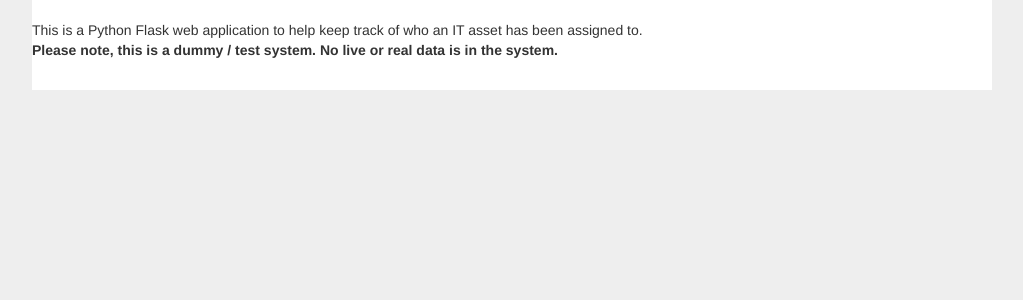
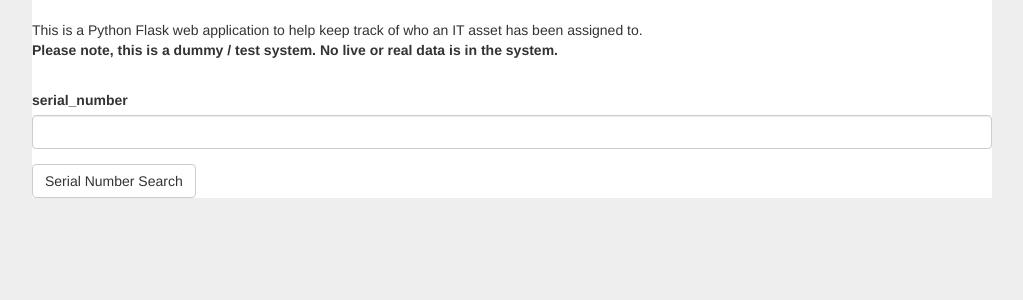
Before and after one commit to geektechdude/qa-se-webapp, a Flask app: page / in a window 1280 px wide; the page is wider, and only the part inside the window is pictured. Shown: the part 62-362 px from the top of that part, without its empty margins (128-1151 px from the left). Run offline with Flask 2, Linux system fonts and the light colour scheme; the visitor is signed in with stand-in values (Sample User, id 1); data comes from the database, SQL or seed files in the repository; some libraries are stand-ins or nearby versions.

Commit message:
Added Search Box to Index
Can now search for assets, results appear on results_asset.html as a table

```diff
--- a/flaskwebapp/app/main/forms.py
+++ b/flaskwebapp/app/main/forms.py
@@ -24,3 +24,11 @@ class AddAsset(FlaskForm):
     def validate_serial_number(self, field):
         if Asset.query.filter_by(serial_number=field.data.lower()).first():
             raise ValidationError('Serial Number already exists.')
+
+class SearchAsset(FlaskForm):
+    search_criteria = StringField('serial_number', validators=[
+        DataRequired(), Length(1, 12),
+        Regexp('^[A-Za-z][A-Za-z0-9_.]*$', 0,
+               'Serial Number must have only letters, numbers, dots or '
+               'underscores')])
+    submit = SubmitField('Serial Number Search')
--- a/flaskwebapp/app/main/views.py
+++ b/flaskwebapp/app/main/views.py
@@ -1,13 +1,17 @@
 from flask import render_template, redirect, request, url_for, flash
 from flask_login import login_required, current_user
-from .forms import AddAsset
+from .forms import AddAsset, SearchAsset
+from .tables import Results
 from . import main
 from .. import db
 from ..models import Asset
 
-@main.route('/', methods=['GET'])
+@main.route('/', methods=['GET', 'POST'])
 def index():
-    return render_template('views/index.html')
+    search = SearchAsset(request.form)
+    if request.method == 'POST':
+        return search_results(search)
+    return render_template('views/index.html', form=search)
 
 @main.route('/asset/add', methods=['GET','POST'])
 @login_required
@@ -23,3 +27,21 @@ def add_asset():
         flash('Asset Added')
         return redirect(url_for('main.index'))
     return render_template('views/add_asset.html',form=form)
+
+@main.route('/asset/results', methods=['GET'])
+@login_required
+def search_results(search):
+    search_result = []
+    search_string = search.data['search_criteria']
+    search_query = db.session.query(Asset).filter(Asset.serial_number.contains(search_string))
+    search_result = search_query.all()
+
+    if not search_result:
+        # Display a warning message if serial number not found
+        flash('No results found. Please try a different Serial Number')
+        return redirect('/')
+    else:
+        # Return results via the results template
+        table = Results(search_result)
+        table.border = True
+        return render_template('views/results_asset.html', table=table)
--- a/flaskwebapp/app/templates/views/index.html
+++ b/flaskwebapp/app/templates/views/index.html
@@ -1,4 +1,5 @@
 {% extends 'base.html' %}
+{% import "bootstrap/wtf.html" as wtf %}
 
 {% block header %}
   <h1>{% block title %}Welcome to the Asset App{% endblock %}</h1>
@@ -9,5 +10,7 @@
   <br>
   <b> Please note, this is a dummy / test system. No live or real data is in the system.</b></p>
   <br>
-
+  {% if current_user.is_authenticated %}
+    {{ wtf.quick_form(form) }}
+  {% endif %}
 {% endblock %}
```
Also changed, not shown: flaskwebapp/app/main/tables.py (added, +8 -0 lines), flaskwebapp/app/templates/views/results_asset.html (added, +13 -0 lines).
